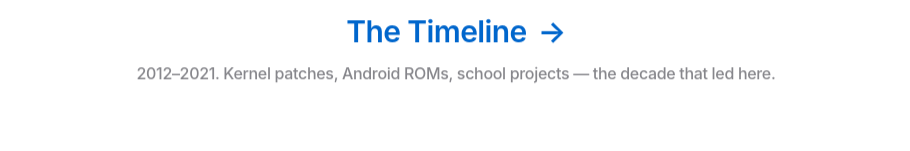
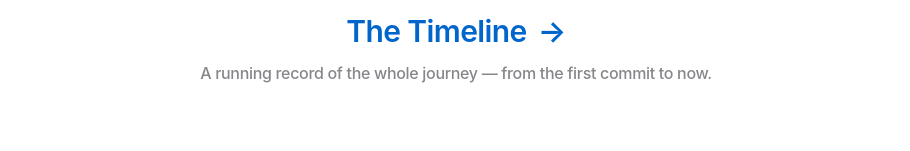
Before and after one commit to itmir913/itmir913.github.io, a plain HTML site: page index.html in a window 1280 px wide. Shown: the part 1301-1452 px from the top of the page, without its empty margins (184-1094 px from the left). Drawn offline with nearby package versions, Linux system fonts and the light colour scheme; a web font is replaced by a local one.

Commit message:
refine: timeline description - journey-focused, remove tech/date specifics

```diff
--- a/index.html
+++ b/index.html
@@ -251,7 +251,7 @@
                     </a>
                 </p>
                 <p class="text-base text-apple-muted font-medium tracking-tight">
-                    2012–2021. Kernel patches, Android ROMs, school projects — the decade that led here.
+                    A running record of the whole journey — from the first commit to now.
                 </p>
             </div>
         </div>
```
